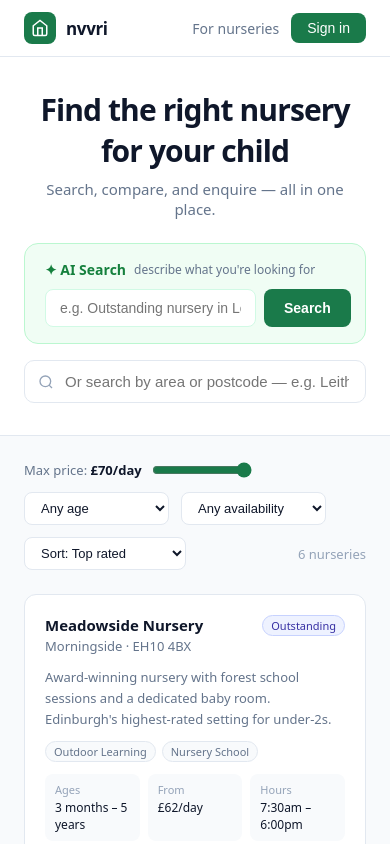
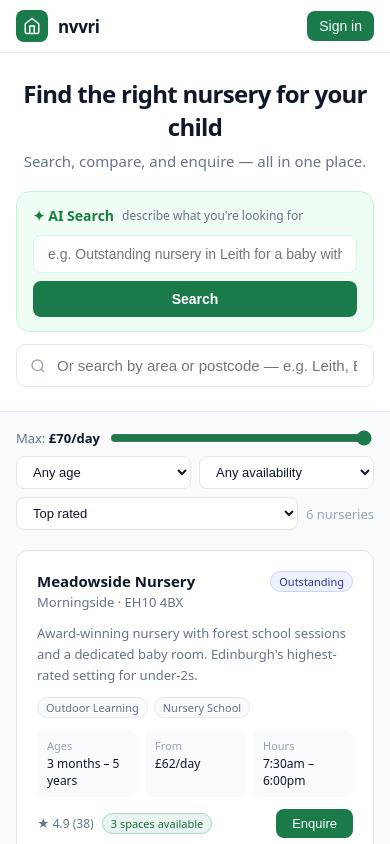
Before and after one commit to Lancelcode/nvvri, a Next.js app: page / in a window 390 px wide. Shown: the top 844 px of the page. Built offline with nearby package versions, Linux system fonts and the light colour scheme.

Commit message:
feat: mobile responsive UI

```diff
--- a/src/app/page.tsx
+++ b/src/app/page.tsx
@@ -6,11 +6,12 @@ import { EnquiryModal } from "@/components/EnquiryModal";
 import { ThinkingIndicator } from "@/components/ThinkingIndicator";
 import { nurseries, filterNurseries, filterByAI, sortNurseries } from "@/lib/data";
 import { parseQuery } from "@/lib/aiSearch";
+import { useIsMobile } from "@/hooks/useIsMobile";
 import type { Nursery, AgeFilter, AvailFilter, AIFilters, SortOption } from "@/types";
 
 // ─── AI search with graceful degradation ─────────────────────────────────────
-// 1. Try Gemini via /api/search (real LLM)
-// 2. If that fails or times out → fall back to local parser (instant, offline)
+// 1. Try OpenRouter via /api/search (real LLM, multi-model fallback chain)
+// 2. If that fails or times out, fall back to local parser (instant, offline)
 // User never sees an error — search always works.
 
 async function smartSearch(query: string): Promise<{ filters: AIFilters; usedAI: boolean }> {
@@ -24,14 +25,12 @@ async function smartSearch(query: string): Promise<{ filters: AIFilters; usedAI:
     if (!res.ok) throw new Error("API failed");
 
     const filters: AIFilters = await res.json();
-    // Sanity check — if Gemini returned something malformed, fall back
     if (!filters || typeof filters !== "object" || !("explanation" in filters)) {
       throw new Error("Invalid response shape");
     }
 
     return { filters, usedAI: true };
   } catch {
-    // Silent fallback to local parser
     return { filters: parseQuery(query), usedAI: false };
   }
 }
@@ -52,6 +51,7 @@ export default function HomePage() {
   const [usedRealAI, setUsedRealAI]   = useState(false);
 
   const inputRef = useRef<HTMLInputElement>(null);
+  const isMobile = useIsMobile();
 
   const base     = aiFilters
     ? filterByAI(nurseries, aiFilters)
@@ -84,7 +84,8 @@ export default function HomePage() {
 
       {/* Nav */}
       <nav style={{
-        background: "white", borderBottom: "1px solid #e2e8f0", padding: "12px 24px",
+        background: "white", borderBottom: "1px solid #e2e8f0",
+        padding: isMobile ? "10px 16px" : "12px 24px",
         display: "flex", alignItems: "center", justifyContent: "space-between",
         position: "sticky", top: 0, zIndex: 40,
       }}>
@@ -100,49 +101,52 @@ export default function HomePage() {
           </div>
           <span style={{ fontWeight: 700, fontSize: 17, color: "#0f172a", letterSpacing: "-0.02em" }}>nvvri</span>
         </div>
-        <div style={{ display: "flex", alignItems: "center", gap: 12 }}>
-          <span style={{ fontSize: 14, color: "#64748b" }}>For nurseries</span>
+        <div style={{ display: "flex", alignItems: "center", gap: isMobile ? 8 : 12 }}>
+          {!isMobile && (
+            <span style={{ fontSize: 14, color: "#64748b" }}>For nurseries</span>
+          )}
           <button style={{
             background: "#1a7a4a", color: "white", border: "none", borderRadius: 8,
-            padding: "7px 16px", fontSize: 14, cursor: "pointer", fontWeight: 500,
+            padding: isMobile ? "7px 12px" : "7px 16px", fontSize: 14, cursor: "pointer", fontWeight: 500,
           }}>Sign in</button>
         </div>
       </nav>
 
       {/* Hero */}
-      <div style={{ background: "white", borderBottom: "1px solid #e2e8f0", padding: "32px 24px" }}>
+      <div style={{ background: "white", borderBottom: "1px solid #e2e8f0", padding: isMobile ? "24px 16px" : "32px 24px" }}>
         <div style={{ maxWidth: 680, margin: "0 auto", textAlign: "center" }}>
           <h1 style={{
-            fontSize: 30, fontWeight: 700, color: "#0f172a",
+            fontSize: isMobile ? 24 : 30, fontWeight: 700, color: "#0f172a",
             margin: "0 0 8px", letterSpacing: "-0.03em",
           }}>
             Find the right nursery for your child
           </h1>
-          <p style={{ fontSize: 15, color: "#64748b", margin: "0 0 24px" }}>
+          <p style={{ fontSize: 15, color: "#64748b", margin: "0 0 20px" }}>
             Search, compare, and enquire — all in one place.
           </p>
 
           {/* AI Search */}
           <div style={{
             background: "#f0fdf4", border: "1.5px solid #bbf7d0",
-            borderRadius: 14, padding: "16px 20px", marginBottom: 16,
+            borderRadius: 14, padding: isMobile ? "14px 16px" : "16px 20px", marginBottom: 12,
           }}>
             <div style={{ display: "flex", alignItems: "center", gap: 8, marginBottom: 10 }}>
               <span style={{ fontSize: 14, fontWeight: 600, color: "#15803d" }}>✦ AI Search</span>
-              <span style={{ fontSize: 12, color: "#64748b" }}>describe what you're looking for</span>
+              <span style={{ fontSize: 12, color: "#64748b" }}>describe what you&apos;re looking for</span>
             </div>
-            <div style={{ display: "flex", gap: 8 }}>
+            <div style={{ display: "flex", flexDirection: isMobile ? "column" : "row", gap: 8 }}>
               <input
                 ref={inputRef}
                 value={aiQuery}
                 onChange={(e) => setAiQuery(e.target.value)}
                 onKeyDown={(e) => e.key === "Enter" && handleAISearch()}
                 disabled={aiThinking}
-                placeholder='e.g. Outstanding nursery in Leith for a baby with outdoor space'
+                placeholder="e.g. Outstanding nursery in Leith for a baby with outdoor space"
                 style={{
                   flex: 1, padding: "10px 14px", borderRadius: 8,
                   border: "1px solid #d1fae5", fontSize: 14,
                   background: "white", outline: "none", color: "#0f172a",
+                  width: isMobile ? "100%" : "auto", boxSizing: "border-box",
                 }}
               />
               <button
@@ -154,6 +158,7 @@ export default function HomePage() {
                   padding: "10px 20px", fontSize: 14, fontWeight: 600,
                   cursor: aiThinking ? "default" : "pointer",
                   whiteSpace: "nowrap", transition: "background 0.15s",
+                  width: isMobile ? "100%" : "auto",
                 }}
               >
                 {aiThinking ? "Thinking..." : "Search"}
@@ -182,7 +187,7 @@ export default function HomePage() {
       </div>
 
       {/* Results */}
-      <div style={{ maxWidth: 1200, margin: "0 auto", padding: "24px" }}>
+      <div style={{ maxWidth: 1200, margin: "0 auto", padding: isMobile ? "16px" : "24px" }}>
 
         {aiThinking && <ThinkingIndicator />}
 
@@ -192,8 +197,9 @@ export default function HomePage() {
             background: "#f0fdf4", border: "1px solid #bbf7d0", borderRadius: 10,
             padding: "11px 16px", marginBottom: 20,
             display: "flex", alignItems: "center", justifyContent: "space-between",
+            gap: 8,
           }}>
-            <div style={{ display: "flex", alignItems: "center", gap: 8, flexWrap: "wrap" }}>
+            <div style={{ display: "flex", alignItems: "center", gap: 8, flexWrap: "wrap", minWidth: 0 }}>
               <span style={{ fontSize: 13 }}>✦</span>
               <span style={{ fontSize: 14, color: "#15803d", fontWeight: 500 }}>
                 {aiFilters.explanation}
@@ -201,14 +207,14 @@ export default function HomePage() {
               <span style={{ fontSize: 13, color: "#94a3b8" }}>
                 · {filtered.length} result{filtered.length !== 1 ? "s" : ""}
               </span>
-              {/* Show whether real AI or local parser was used — honest signal */}
               <span style={{
                 fontSize: 11, padding: "2px 7px", borderRadius: 20,
                 background: usedRealAI ? "#eff6ff" : "#f1f5f9",
                 color: usedRealAI ? "#3b82f6" : "#94a3b8",
                 border: `1px solid ${usedRealAI ? "#bfdbfe" : "#e2e8f0"}`,
+                whiteSpace: "nowrap",
               }}>
-                {usedRealAI ? "Gemini AI" : "local parser"}
+                {usedRealAI ? "AI" : "local parser"}
               </span>
             </div>
             <button onClick={clearAISearch} style={{
@@ -223,42 +229,62 @@ export default function HomePage() {
 
         {/* Filters + sort */}
         {!aiThinking && (
-          <div style={{ display: "flex", flexWrap: "wrap", gap: 12, marginBottom: 24, alignItems: "center" }}>
+          <div style={{
+            display: "flex", flexWrap: "wrap", gap: isMobile ? 8 : 12,
+            marginBottom: 20, alignItems: "center",
+          }}>
             {!aiFilters && (
               <>
-                <div style={{ display: "flex", alignItems: "center", gap: 8 }}>
+                <div style={{ width: isMobile ? "100%" : "auto", display: "flex", alignItems: "center", gap: 8 }}>
                   <label style={{ fontSize: 13, color: "#64748b", whiteSpace: "nowrap" }}>
-                    Max price: <strong style={{ color: "#0f172a" }}>£{maxPrice}/day</strong>
+                    Max: <strong style={{ color: "#0f172a" }}>£{maxPrice}/day</strong>
                   </label>
                   <input type="range" min={40} max={70} value={maxPrice}
                     onChange={(e) => setMaxPrice(Number(e.target.value))}
-                    style={{ width: 100, accentColor: "#1a7a4a" }} />
+                    style={{ flex: isMobile ? 1 : "unset", width: isMobile ? "auto" : 100, accentColor: "#1a7a4a" }} />
                 </div>
                 <select value={ageFilter} onChange={(e) => setAgeFilter(e.target.value as AgeFilter)}
-                  style={{ padding: "7px 12px", borderRadius: 8, border: "1.5px solid #e2e8f0", fontSize: 13, background: "white", cursor: "pointer", color: "#0f172a" }}>
+                  style={{
+                    padding: "7px 12px", borderRadius: 8, border: "1.5px solid #e2e8f0",
+                    fontSize: 13, background: "white", cursor: "pointer", color: "#0f172a",
+                    flex: isMobile ? 1 : "unset",
+                  }}>
                   <option value="any">Any age</option>
-                  <option value="baby">Baby (0–12m)</option>
-                  <option value="toddler">Toddler (1–2y)</option>
-                  <option value="preschool">Preschool (3–5y)</option>
+                  <option value="baby">Baby (0-12m)</option>
+                  <option value="toddler">Toddler (1-2y)</option>
+                  <option value="preschool">Preschool (3-5y)</option>
                 </select>
                 <select value={availFilter} onChange={(e) => setAvailFilter(e.target.value as AvailFilter)}
-                  style={{ padding: "7px 12px", borderRadius: 8, border: "1.5px solid #e2e8f0", fontSize: 13, background: "white", cursor: "pointer", color: "#0f172a" }}>
+                  style={{
+                    padding: "7px 12px", borderRadius: 8, border: "1.5px solid #e2e8f0",
+                    fontSize: 13, background: "white", cursor: "pointer", color: "#0f172a",
+                    flex: isMobile ? 1 : "unset",
+                  }}>
                   <option value="any">Any availability</option>
                   <option value="available">Spaces available</option>
                   <option value="waitlist">Waitlist only</option>
                 </select>
               </>
             )}
-            <select value={sort} onChange={(e) => setSort(e.target.value as SortOption)}
-              style={{ padding: "7px 12px", borderRadius: 8, border: "1.5px solid #e2e8f0", fontSize: 13, background: "white", cursor: "pointer", color: "#0f172a" }}>
-              <option value="rating">Sort: Top rated</option>
-              <option value="price-asc">Sort: Price low–high</option>
-              <option value="price-desc">Sort: Price high–low</option>
-              <option value="spaces">Sort: Most spaces</option>
-            </select>
-            <span style={{ fontSize: 13, color: "#94a3b8", marginLeft: "auto" }}>
-              {filtered.length} nurserie{filtered.length !== 1 ? "s" : ""}
-            </span>
+            <div style={{
+              display: "flex", alignItems: "center", gap: 8,
+              width: isMobile && !aiFilters ? "100%" : "auto",
+            }}>
+              <select value={sort} onChange={(e) => setSort(e.target.value as SortOption)}
+                style={{
+                  padding: "7px 12px", borderRadius: 8, border: "1.5px solid #e2e8f0",
+                  fontSize: 13, background: "white", cursor: "pointer", color: "#0f172a",
+                  flex: isMobile ? 1 : "unset",
+                }}>
+                <option value="rating">Top rated</option>
+                <option value="price-asc">Price low-high</option>
+                <option value="price-desc">Price high-low</option>
+                <option value="spaces">Most spaces</option>
+              </select>
+              <span style={{ fontSize: 13, color: "#94a3b8", whiteSpace: "nowrap" }}>
+                {filtered.length} {filtered.length !== 1 ? "nurseries" : "nursery"}
+              </span>
+            </div>
           </div>
         )}
 
@@ -277,7 +303,11 @@ export default function HomePage() {
               )}
             </div>
           ) : (
-            <div style={{ display: "grid", gridTemplateColumns: "repeat(auto-fill, minmax(320px, 1fr))", gap: 20 }}>
+            <div style={{
+              display: "grid",
+              gridTemplateColumns: isMobile ? "1fr" : "repeat(auto-fill, minmax(320px, 1fr))",
+              gap: isMobile ? 16 : 20,
+            }}>
               {filtered.map((n) => (
                 <NurseryCard key={n.id} nursery={n} onEnquire={() => setSelected(n)} />
               ))}
--- a/src/components/EnquiryModal.tsx
+++ b/src/components/EnquiryModal.tsx
@@ -1,6 +1,7 @@
 "use client";
 
 import { useState, useEffect } from "react";
+import { useIsMobile } from "@/hooks/useIsMobile";
 import type { Nursery, EnquiryForm } from "@/types";
 
 interface Props {
@@ -44,10 +45,11 @@ function validateStep2(form: EnquiryForm): FormErrors {
 }
 
 export function EnquiryModal({ nursery, onClose }: Props) {
-  const [step, setStep]         = useState<Step>(1);
-  const [form, setForm]         = useState<EnquiryForm>({ name: "", email: "", phone: "", childDob: "", startDate: "", message: "" });
-  const [errors, setErrors]     = useState<FormErrors>({});
+  const [step, setStep]             = useState<Step>(1);
+  const [form, setForm]             = useState<EnquiryForm>({ name: "", email: "", phone: "", childDob: "", startDate: "", message: "" });
+  const [errors, setErrors]         = useState<FormErrors>({});
   const [submitting, setSubmitting] = useState(false);
+  const isMobile = useIsMobile();
 
   // ESC to close
   useEffect(() => {
@@ -80,14 +82,21 @@ export function EnquiryModal({ nursery, onClose }: Props) {
     <div
       style={{
         position: "fixed", inset: 0, background: "rgba(0,0,0,0.45)",
-        display: "flex", alignItems: "center", justifyContent: "center",
-        zIndex: 50, padding: 16,
+        display: "flex", alignItems: isMobile ? "flex-end" : "center", justifyContent: "center",
+        zIndex: 50, padding: isMobile ? 0 : 16,
       }}
       onClick={(e) => e.target === e.currentTarget && onClose()}
     >
       <div style={{
-        background: "white", borderRadius: 16, width: "100%", maxWidth: 480,
-        padding: 28, border: "1px solid #e2e8f0", boxShadow: "0 20px 60px rgba(0,0,0,0.15)",
+        background: "white",
+        borderRadius: isMobile ? "16px 16px 0 0" : 16,
+        width: "100%", maxWidth: isMobile ? "100%" : 480,
+        padding: isMobile ? "24px 20px" : 28,
+        border: "1px solid #e2e8f0",
+        boxShadow: "0 20px 60px rgba(0,0,0,0.15)",
+        // On mobile, allow scroll if content is tall
+        maxHeight: isMobile ? "92vh" : "auto",
+        overflowY: isMobile ? "auto" : "visible",
       }}>
         {step === 3 ? (
           <div style={{ textAlign: "center", padding: "24px 0" }}>
@@ -158,7 +167,7 @@ export function EnquiryModal({ nursery, onClose }: Props) {
 
             {step === 1 && (
               <div style={{ display: "flex", flexDirection: "column", gap: 14 }}>
-                <div style={{ display: "grid", gridTemplateColumns: "1fr 1fr", gap: 12 }}>
+                <div style={{ display: "grid", gridTemplateColumns: isMobile ? "1fr" : "1fr 1fr", gap: 12 }}>
                   <div>
                     <label style={labelStyle}>Full name *</label>
                     <input value={form.name} onChange={update("name")} placeholder="Your name"
@@ -189,7 +198,7 @@ export function EnquiryModal({ nursery, onClose }: Props) {
 
             {step === 2 && (
               <div style={{ display: "flex", flexDirection: "column", gap: 14 }}>
-                <div style={{ display: "grid", gridTemplateColumns: "1fr 1fr", gap: 12 }}>
+                <div style={{ display: "grid", gridTemplateColumns: isMobile ? "1fr" : "1fr 1fr", gap: 12 }}>
                   <div>
                     <label style={labelStyle}>Child date of birth *</label>
                     <input type="date" value={form.childDob} onChange={update("childDob")}
--- /dev/null
+++ b/src/hooks/useIsMobile.ts
@@ -0,0 +1,17 @@
+"use client";
+
+import { useState, useEffect } from "react";
+
+export function useIsMobile(breakpoint = 640): boolean {
+  const [isMobile, setIsMobile] = useState(false);
+
+  useEffect(() => {
+    const mq = window.matchMedia(`(max-width: ${breakpoint}px)`);
+    setIsMobile(mq.matches);
+    const handler = (e: MediaQueryListEvent) => setIsMobile(e.matches);
+    mq.addEventListener("change", handler);
+    return () => mq.removeEventListener("change", handler);
+  }, [breakpoint]);
+
+  return isMobile;
+}
```
